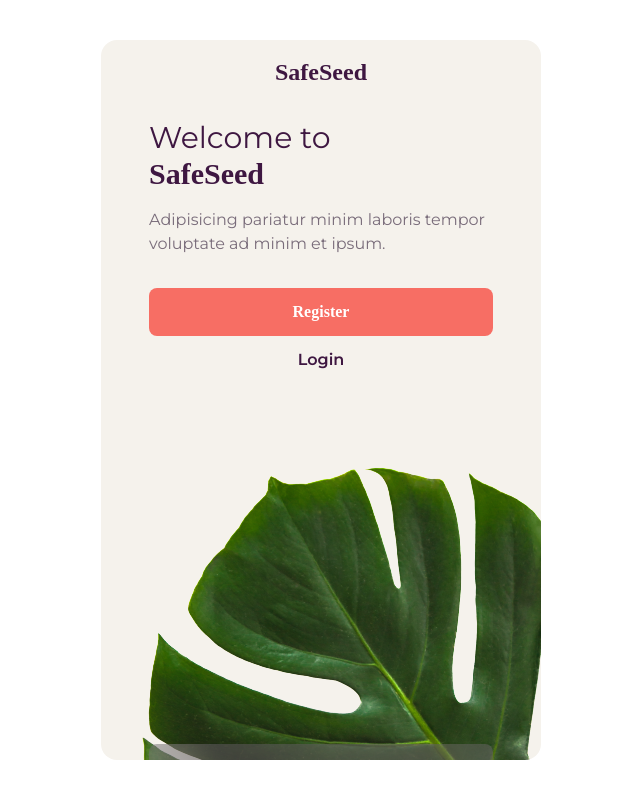
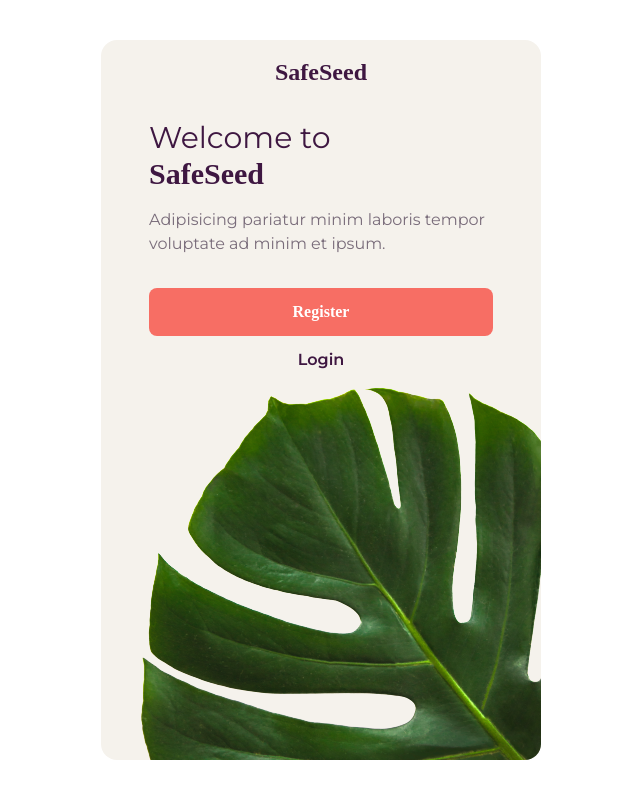
Before and after one commit to kacperszo/SafeSeed, a Next.js app: page / in a window 1280 px wide. Shown: the whole page, without its empty margins (319-959 px from the left). Built offline with nearby package versions, Linux system fonts and the light colour scheme; a web font is replaced by a local one.

Commit message:
Add chevron to ChatListCard

```diff
--- a/src/features/Dashboard/components/ChatListCard.jsx
+++ b/src/features/Dashboard/components/ChatListCard.jsx
@@ -1,13 +1,19 @@
 import Card from './Card'
+import { BsChevronRight } from "react-icons/bs"
 
 const ChatListCard = ({ username, tagline, onClick }) => {
  return (
      <div className="hover:cursor-pointer">
         <Card>
-        <div onClick={onClick} className="p-4">
-        <h2 className="font-quirky font-extrabold">{username}</h2>
-        <p className="text-katowice">{tagline}</p>
-        </div>
+            <div onClick={onClick} className="p-4 flex justify-between items-center">
+                <div className="flex-col">
+                    <h2 className="font-quirky font-extrabold">{username}</h2>
+                    <p className="text-katowice">{tagline}</p>
+                </div>
+                <div className="w-min-1rem">
+                    <BsChevronRight />
+                </div>
+            </div>
         </Card>
      </div>
  )
--- a/src/features/Start/pages/StartPage.jsx
+++ b/src/features/Start/pages/StartPage.jsx
@@ -3,7 +3,7 @@ import Link from "next/link";
 
 export default function StartPage() {
     return (
-        <div className="relative overflow-hidden bg-beige h-screen w-full font-mont">
+        <div className="relative overflow-hidden bg-beige h-full w-full font-mont">
             <div className="flex justify-center p-4">
                 <h1 className="text-2xl text-deep-purple font-quirky font-black">
                     SafeSeed
@@ -30,17 +30,17 @@ export default function StartPage() {
                 </a>
                 </Link>
             </div>
-            <div className="p-4 pr-12 pl-12 absolute bottom-0 z-20 w-full">
-                <div className="bg-katowice backdrop-blur-lg bg-opacity-40 h-20 flex items-center rounded-lg p-8 w-full">
-                    <span className="text-white font-semibold font-quirky">
-                        I&apos;m a:
-                    </span>
-                    <select className="bg-transparent text-white ml-3">
-                        <option className="text-black">User</option>
-                        <option className="text-black">Psychologist</option>
-                    </select>
-                </div>
-            </div>
+            {/*<div className="p-4 pr-12 pl-12 absolute bottom-0 z-20 w-full">*/}
+            {/*    <div className="bg-katowice backdrop-blur-lg bg-opacity-40 h-20 flex items-center rounded-lg p-8 w-full">*/}
+            {/*        <span className="text-white font-semibold font-quirky">*/}
+            {/*            I&apos;m a:*/}
+            {/*        </span>*/}
+            {/*        <select className="bg-transparent text-white ml-3">*/}
+            {/*            <option className="text-black">User</option>*/}
+            {/*            <option className="text-black">Psychologist</option>*/}
+            {/*        </select>*/}
+            {/*    </div>*/}
+            {/*</div>*/}
             <img
                 className="absolute bottom-0 right-0 z-10"
                 src={LeafImg.src}
```
